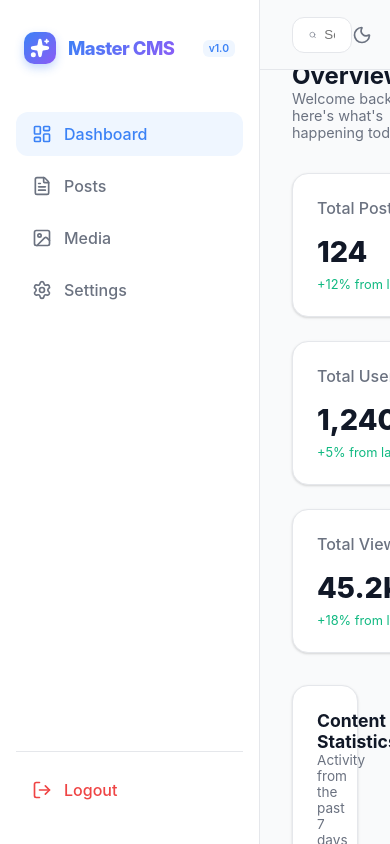
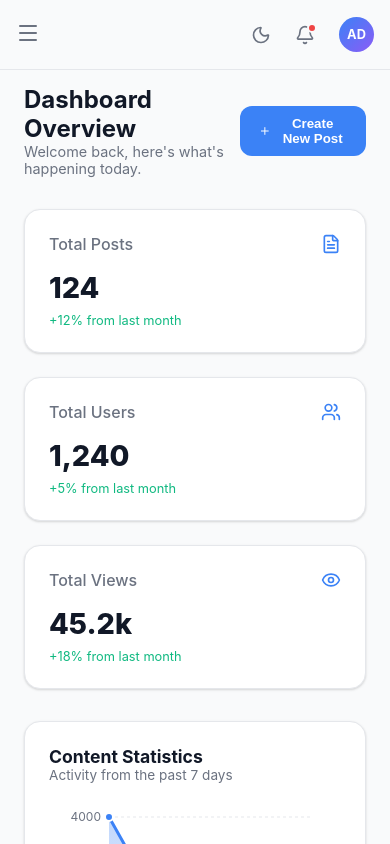
Before and after one commit to gm456789123-code/demo01, a Next.js app: page /admin in a window 390 px wide. Shown: the top 844 px of the page. Built offline with nearby package versions, Linux system fonts and the light colour scheme.

Commit message:
Fix: Implement mobile-responsive sidebar with toggle and overlay

```diff
--- a/src/master_cms/components/CMSLayout.tsx
+++ b/src/master_cms/components/CMSLayout.tsx
@@ -1,20 +1,39 @@
 "use client"
 
-import React from 'react'
+import React, { useState } from 'react'
 import Sidebar from './Sidebar'
 import TopNav from './TopNav'
 import { CMSThemeProvider } from '../context/ThemeContext'
 import '../styles/theme.css'
 
 export default function CMSLayout({ children }: { children: React.ReactNode }) {
+  const [isSidebarOpen, setIsSidebarOpen] = useState(false)
+
   return (
     <CMSThemeProvider>
       <div className="cms-body">
-        <Sidebar />
-        <TopNav />
-        <main style={{ marginLeft: '260px', paddingTop: '70px', padding: '2rem' }}>
+        <Sidebar isOpen={isSidebarOpen} onClose={() => setIsSidebarOpen(false)} />
+        <TopNav onMenuClick={() => setIsSidebarOpen(true)} />
+        <main className="cms-main-content">
           {children}
         </main>
+
+        <style jsx global>{`
+          .cms-main-content {
+            margin-left: 260px;
+            padding-top: 70px;
+            padding: 2rem;
+            transition: margin 0.3s ease;
+          }
+
+          @media (max-width: 1024px) {
+            .cms-main-content {
+              margin-left: 0;
+              padding: 1.5rem;
+              padding-top: 85px;
+            }
+          }
+        `}</style>
       </div>
     </CMSThemeProvider>
   )
--- a/src/master_cms/components/Sidebar.module.css
+++ b/src/master_cms/components/Sidebar.module.css
@@ -10,8 +10,8 @@
   padding: 2rem 1rem;
   display: flex;
   flex-direction: column;
-  transition: all 0.3s ease;
-  z-index: 100;
+  transition: transform 0.3s ease;
+  z-index: 1000;
 }
 
 .logo {
@@ -96,3 +96,45 @@
   background-color: rgba(239, 68, 68, 0.1) !important;
   color: var(--cms-danger) !important;
 }
+
+/* Mobile States */
+@media (max-width: 1024px) {
+  .sidebar {
+    transform: translateX(-100%);
+  }
+
+  .sidebarOpen {
+    transform: translateX(0);
+  }
+
+  .closeBtn {
+    position: absolute;
+    top: 1.5rem;
+    right: 1rem;
+    color: var(--cms-text-secondary);
+    display: block;
+  }
+}
+
+@media (min-width: 1025px) {
+  .closeBtn {
+    display: none;
+  }
+}
+
+.overlay {
+  position: fixed;
+  top: 0;
+  left: 0;
+  width: 100vw;
+  height: 100vh;
+  background: rgba(0, 0, 0, 0.5);
+  backdrop-filter: blur(4px);
+  z-index: 999;
+  animation: fadeIn 0.3s ease;
+}
+
+@keyframes fadeIn {
+  from { opacity: 0; }
+  to { opacity: 1; }
+}
--- a/src/master_cms/components/Sidebar.tsx
+++ b/src/master_cms/components/Sidebar.tsx
@@ -1,12 +1,25 @@
 "use client"
 
 import React from 'react'
-import { LayoutDashboard, FileText, Image as ImageIcon, Settings, LogOut, Sparkles } from 'lucide-react'
+import { LayoutDashboard, FileText, Image as ImageIcon, Settings, LogOut, Sparkles, X } from 'lucide-react'
 import styles from './Sidebar.module.css'
 
-export default function Sidebar() {
+interface SidebarProps {
+  isOpen: boolean
+  onClose: () => void
+}
+
+export default function Sidebar({ isOpen, onClose }: SidebarProps) {
   return (
-    <aside className={styles.sidebar}>
+    <>
+      {/* Mobile Overlay */}
+      {isOpen && <div className={styles.overlay} onClick={onClose} />}
+
+      <aside className={`${styles.sidebar} ${isOpen ? styles.sidebarOpen : ''}`}>
+        <button className={styles.closeBtn} onClick={onClose} style={{ background: 'none', border: 'none', cursor: 'pointer' }}>
+          <X size={24} />
+        </button>
+
         <div className={styles.logo}>
           <div className={styles.logoIcon}>
             <Sparkles size={20} fill="currentColor" />
@@ -41,5 +54,6 @@ export default function Sidebar() {
           </div>
         </div>
       </aside>
+    </>
   )
 }
--- a/src/master_cms/components/TopNav.module.css
+++ b/src/master_cms/components/TopNav.module.css
@@ -143,3 +143,26 @@
   font-size: 0.75rem;
   color: var(--cms-text-secondary);
 }
+
+.menuBtn {
+  display: none;
+  background: none;
+  border: none;
+  color: var(--cms-text-secondary);
+  cursor: pointer;
+}
+
+@media (max-width: 1024px) {
+  .topnav {
+    left: 0;
+    padding: 0 1rem;
+  }
+
+  .menuBtn {
+    display: block;
+  }
+
+  .search {
+    display: none;
+  }
+}
--- a/src/master_cms/components/TopNav.tsx
+++ b/src/master_cms/components/TopNav.tsx
@@ -1,19 +1,28 @@
 "use client"
 
 import React, { useState } from 'react'
-import { Search, Bell, Sun, Moon, Info } from 'lucide-react'
+import { Search, Bell, Sun, Moon, Info, Menu } from 'lucide-react'
 import { useCMSTheme } from '../context/ThemeContext'
 import styles from './TopNav.module.css'
 
-export default function TopNav() {
+interface TopNavProps {
+  onMenuClick: () => void
+}
+
+export default function TopNav({ onMenuClick }: TopNavProps) {
   const { theme, toggleTheme } = useCMSTheme()
   const [showNoti, setShowNoti] = useState(false)
 
   return (
     <header className={styles.topnav}>
-      <div className={styles.search}>
-        <Search size={18} className={styles.iconBtn} />
-        <input type="text" placeholder="Search..." />
+      <div style={{ display: 'flex', alignItems: 'center', gap: '1rem' }}>
+        <button className={styles.menuBtn} onClick={onMenuClick}>
+          <Menu size={24} />
+        </button>
+        <div className={styles.search}>
+          <Search size={18} className={styles.iconBtn} />
+          <input type="text" placeholder="Search..." />
+        </div>
       </div>
 
       <div className={styles.actions}>
```
Lines whose indentation alone changed are shown as unchanged.
